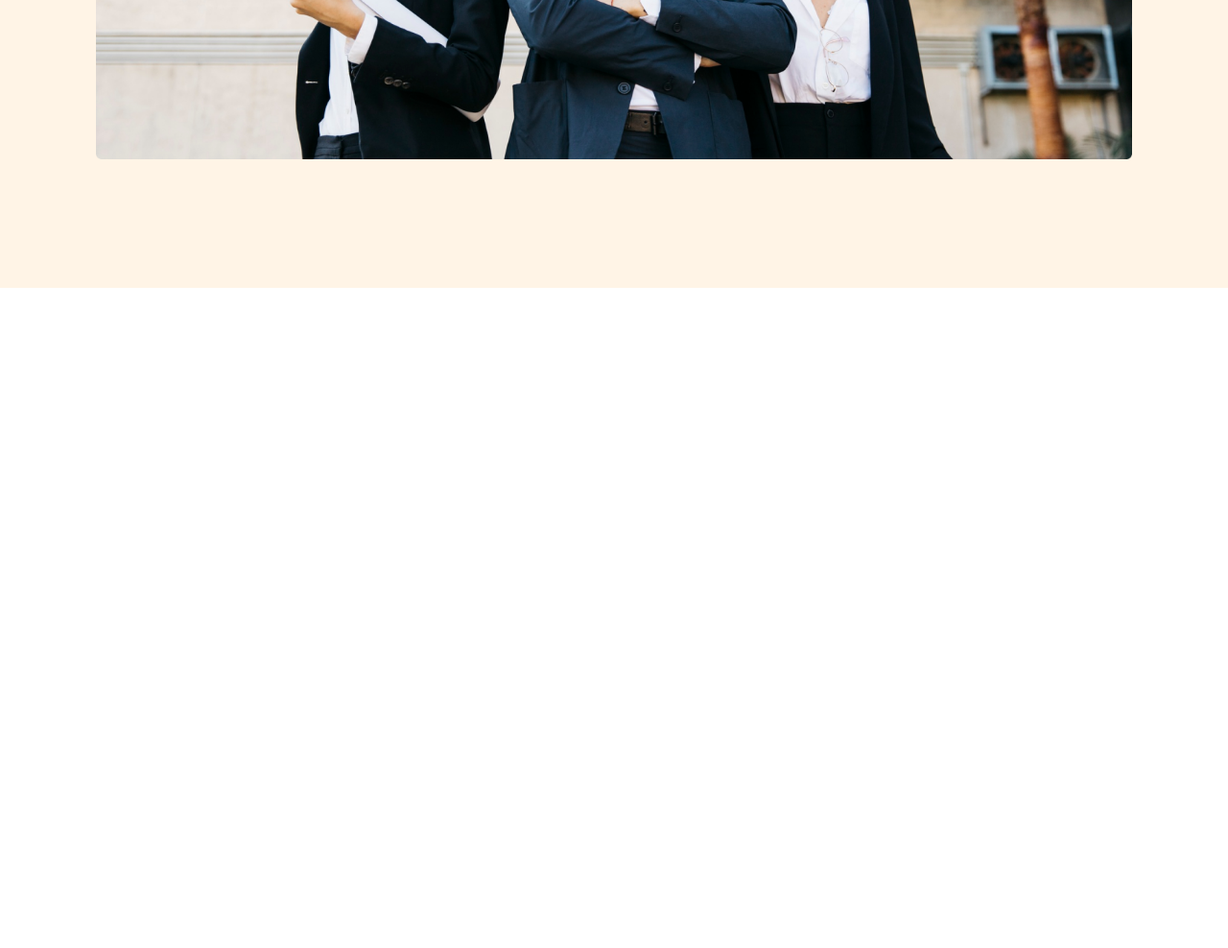
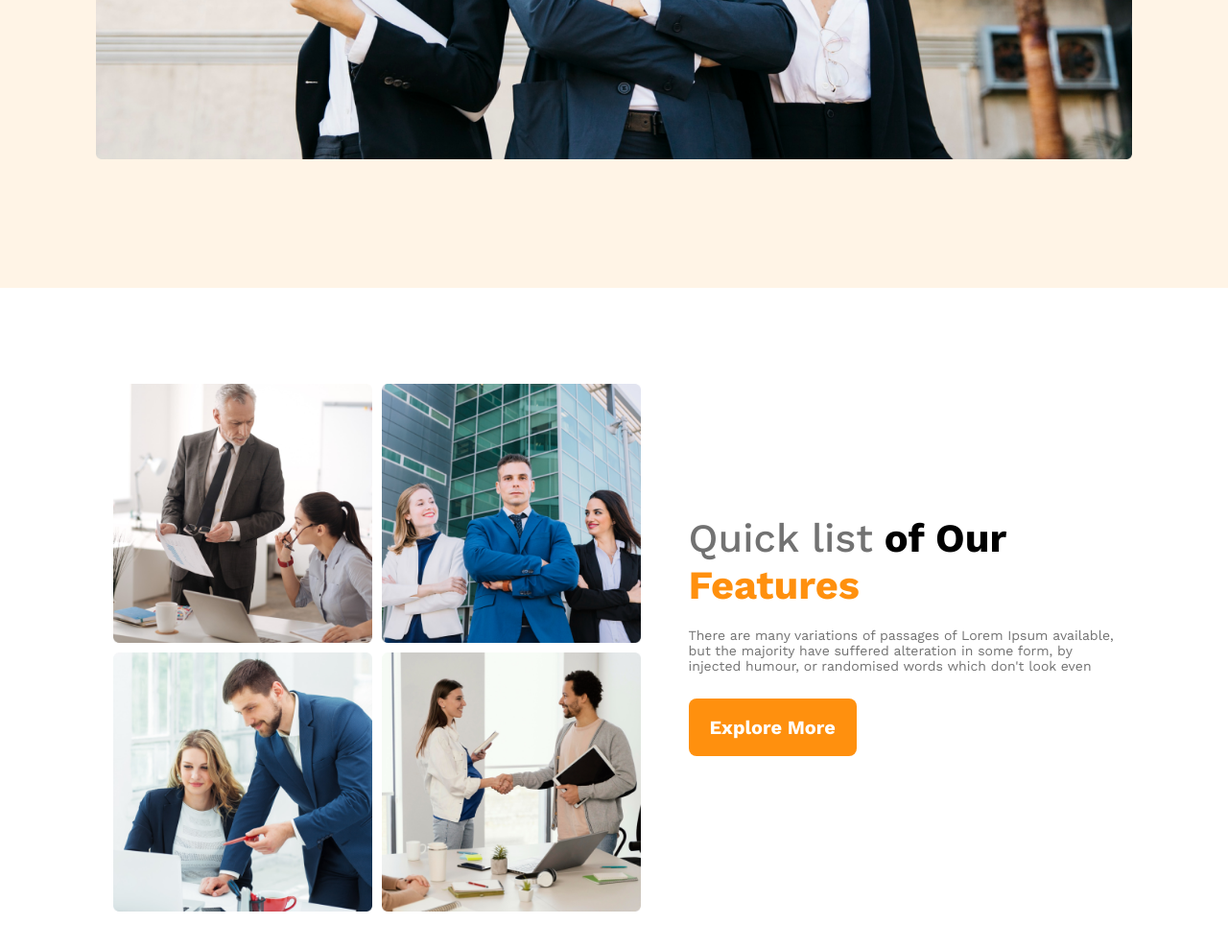
Before and after one commit to Mohammadarifcoding/g3-artic-website, a plain HTML site: page index.html in a window 1280 px wide. Shown: the part 876-1864 px from the top of the page at 96% size. Before the commit the page ends 1176 px from the top, so only its background shows below. Drawn offline with nearby package versions, Linux system fonts and the light colour scheme.

Commit message:
Added the team members section and also make it responsive

```diff
--- a/index.html
+++ b/index.html
@@ -54,5 +54,37 @@
       <!-- banner section finished -->
     </header>
     <!-- Header section finished -->
+
+    <!-- main section started -->
+
+    <main>
+      <!-- teams section starts -->
+
+      <section class="teams-container">
+        <div class="teams-img-container">
+          <img src="images/team1.png" alt="" />
+          <img src="images/team2.png" alt="" />
+          <img src="images/team3.png" alt="" />
+          <img src="images/team4.png" alt="" />
+        </div>
+        <div class="teams-content">
+          <h3 class="teams-title">
+            <span style="color: #727272; font-weight: 500;" >Quick list</span> <span>of Our</span>
+             <br /><span class="text-features">Features</span>
+
+          </h3>
+          <p class="description">
+            There are many variations of passages of Lorem Ipsum available, but
+            the majority have suffered alteration in some form, by injected
+            humour, or randomised words which don't look even
+          </p>
+          <button class="btn-primary btn-responsive">Explore More</button>
+        </div>
+      </section>
+
+      <!-- teams section finished -->
+    </main>
+
+    <!-- main section finished -->
   </body>
 </html>
--- a/responsive.css
+++ b/responsive.css
@@ -25,6 +25,14 @@
         margin-bottom: 30px;
 
     }
+    .teams-container{
+        flex-direction: column;
+        padding: 50px 50px;
+    }
+    .teams-img-container{
+        grid-template-columns: 1fr;
+    }
+
 }
 @media screen and (min-width:577px) and (max-width:900px) {
     nav{
@@ -38,4 +46,10 @@
     .btn-responsive{
         padding: 11px 14px;
     }
+    .teams-container{
+        flex-direction: column-reverse;
+    }
+    .teams-img-container{
+        grid-template-columns: 1fr 1fr;
+    }
 }
--- a/style.css
+++ b/style.css
@@ -19,6 +19,14 @@
   margin-top: 26px;
   margin-bottom: 26px;
 }
+
+.description{
+  font-size: 14px;
+  color: #727272;
+  font-weight:400;
+}
+
+
 
 /* Header section started */
 header {
@@ -80,4 +88,39 @@ nav li a {
 /* banner section finished */
 
 /* header section finished */
-/* responsive design started */
+
+/* main styles */
+
+main{
+  max-width: 1245px;
+  margin:0 auto;
+}
+/* teams section started  */
+
+.teams-container{
+  display: flex;
+  align-items: center;
+  justify-content: space-between;
+  gap: 50px;
+  padding: 100px 100px;
+  margin-bottom: 100px;
+}
+.teams-img-container{
+  display: grid;
+  grid-template-columns: repeat(2,1fr);
+  gap: 10px;
+
+}
+
+.teams-img-container img{
+  width: 270px;
+}
+.teams-title{
+  font-size: 2.6rem;
+  margin-bottom: 20px;
+}
+.text-features{
+  color:#FF900E;
+  font-weight: 700;
+}
+/* teams section finished */
```
